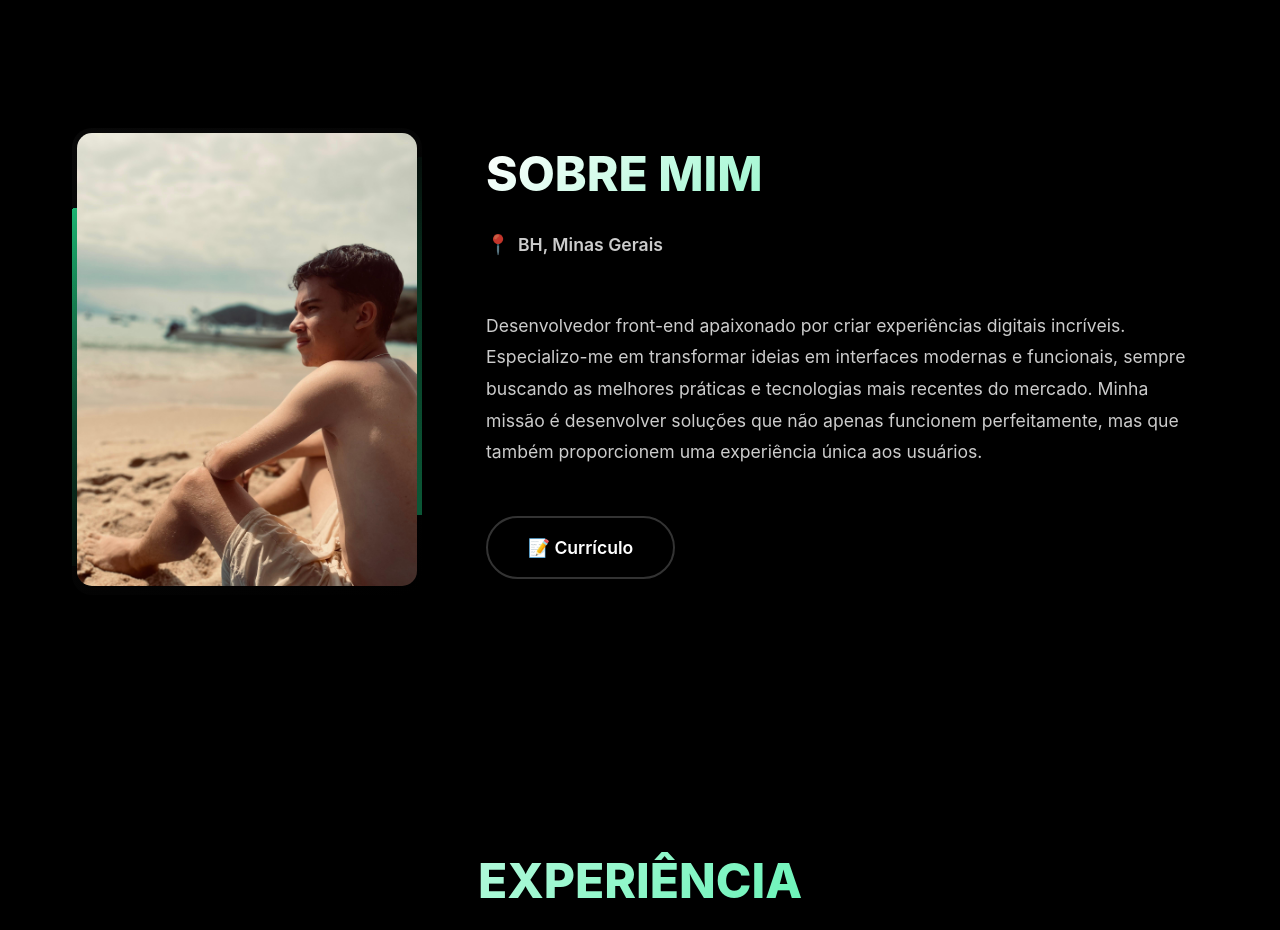
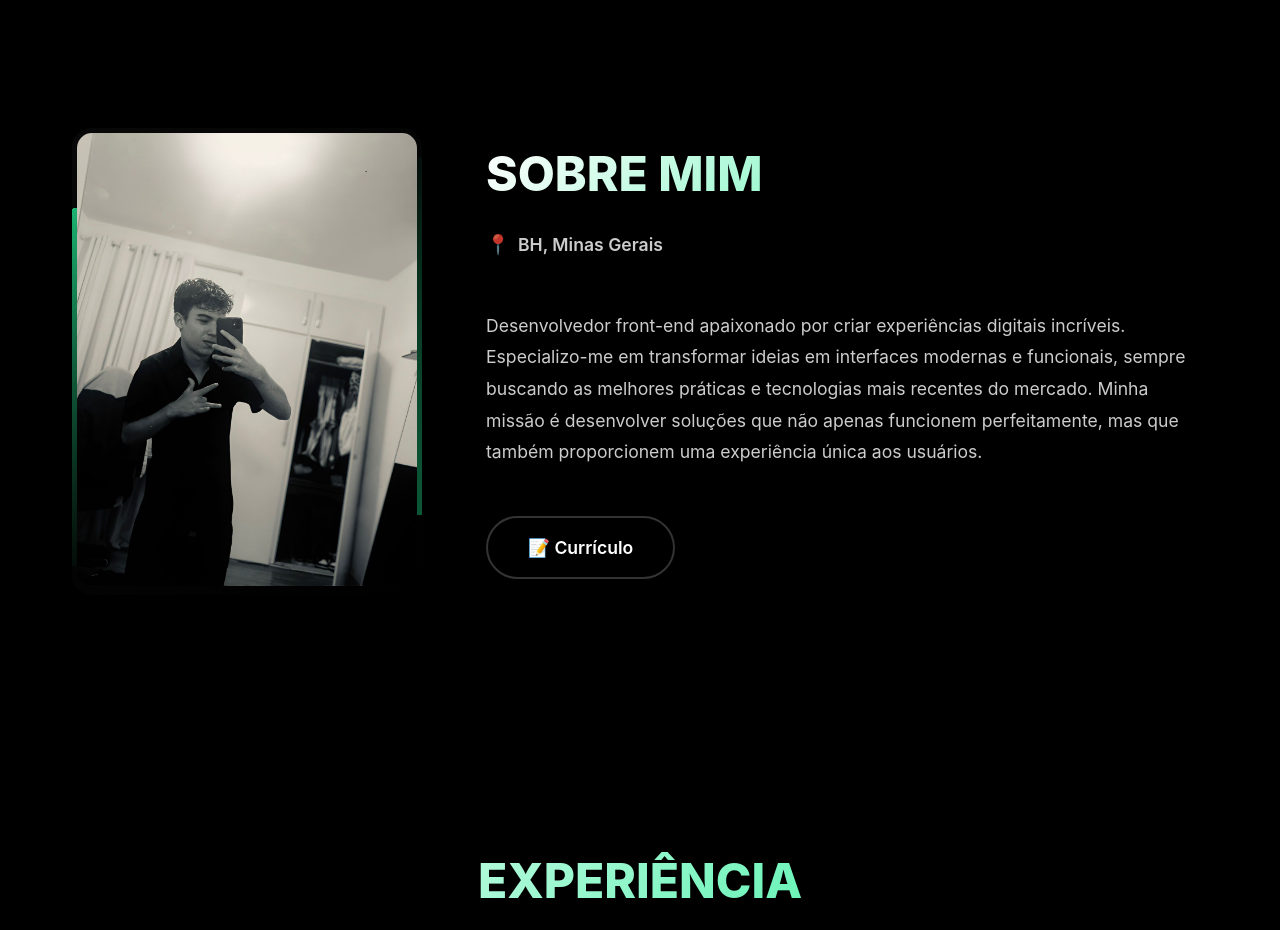
Before and after one commit to DaviCamposD/Portfolio, a plain HTML site: page index.html in a window 1280 px wide. Shown: the part 800-1730 px from the top of the page. Drawn offline with Linux system fonts and the light colour scheme; a web font is replaced by a local one.

Commit message:
Update index.html

```diff
--- a/index.html
+++ b/index.html
@@ -52,7 +52,7 @@
     <section class="sobre" id="sobre">
         <div class="sobre-img">
             <div class="image-container">
-                <img src="Imagem do WhatsApp de 2025-08-28 à(s) 19.08.09_0b323f98.jpg" alt="Davi Campos">
+                <img src="Imagem do WhatsApp de 2025-09-24 à(s) 15.30.38_94d8819d.jpg" alt="Davi Campos">
             </div>
         </div>
 
@@ -255,4 +255,5 @@
     </script>
 </body>
 
+
 </html>
```
